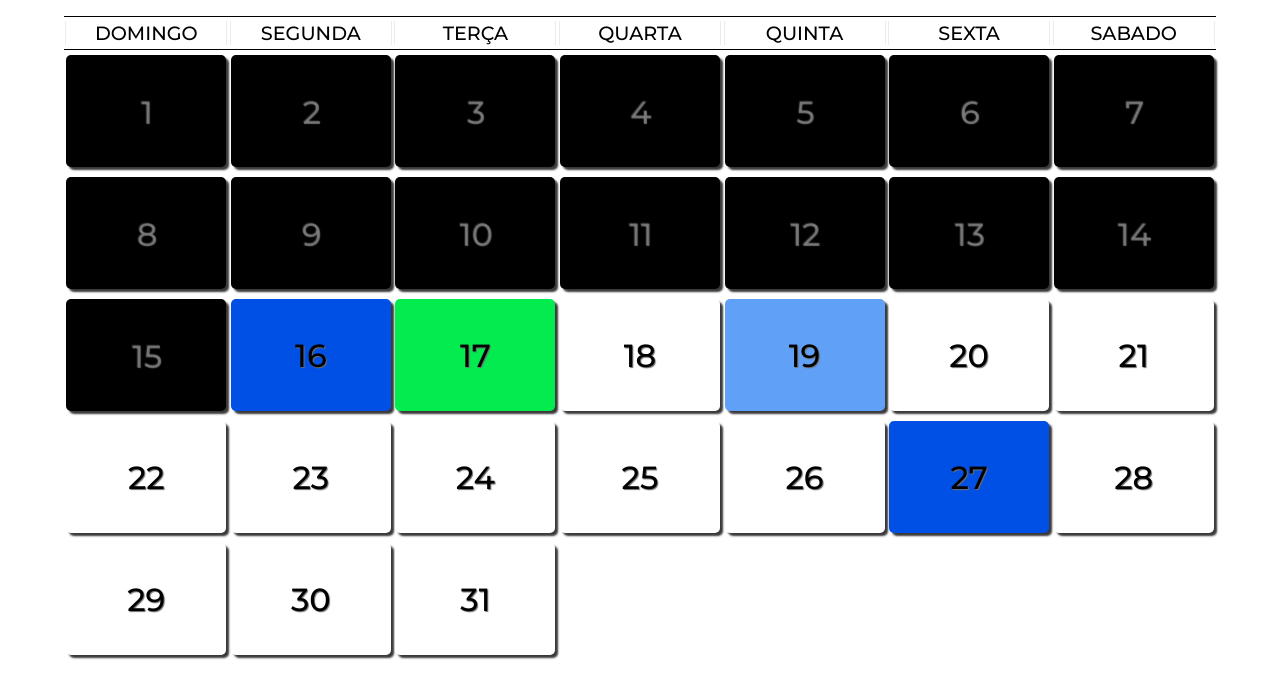
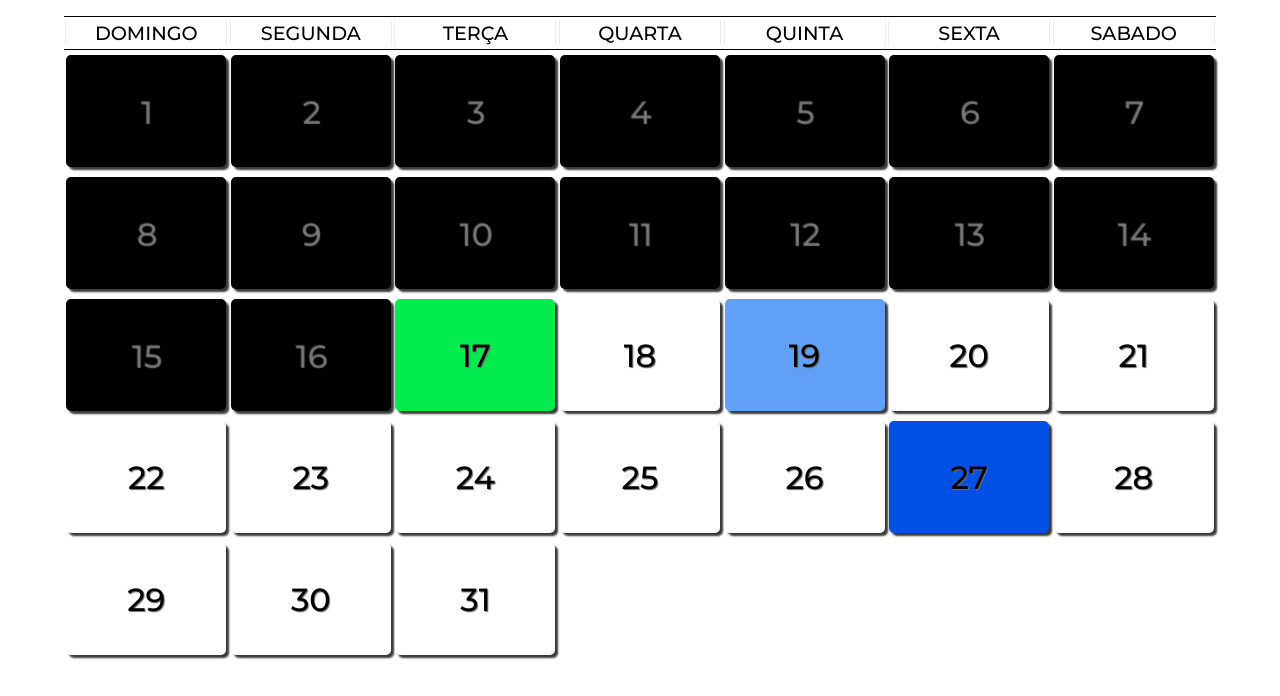
Before and after one commit to joao-java/CALENDARIO, a plain HTML site: page index.html in a window 1280 px wide. Shown: the part 104-800 px from the top of the page. Drawn offline with Linux system fonts and the light colour scheme; files whose address does not match are found by name.

Commit message:
16-08-21.2

```diff
--- a/style/MesAtual.css
+++ b/style/MesAtual.css
@@ -16,11 +16,11 @@
 }
 
 .um, .dois, .tres, .quatro, .cinco, .seis, .sete, .oito, .nove, .dez, .onze,
-.doze, .treze, .quatorze, .quinze{
+.doze, .treze, .quatorze, .quinze, .dezesseis{
     background: #000;
     color: var(--back--fundo);
 }
-.vinte7, .dezesseis{
+.vinte7{
     background: var(--sala-1-color);
 }
 .dezenove{
```
